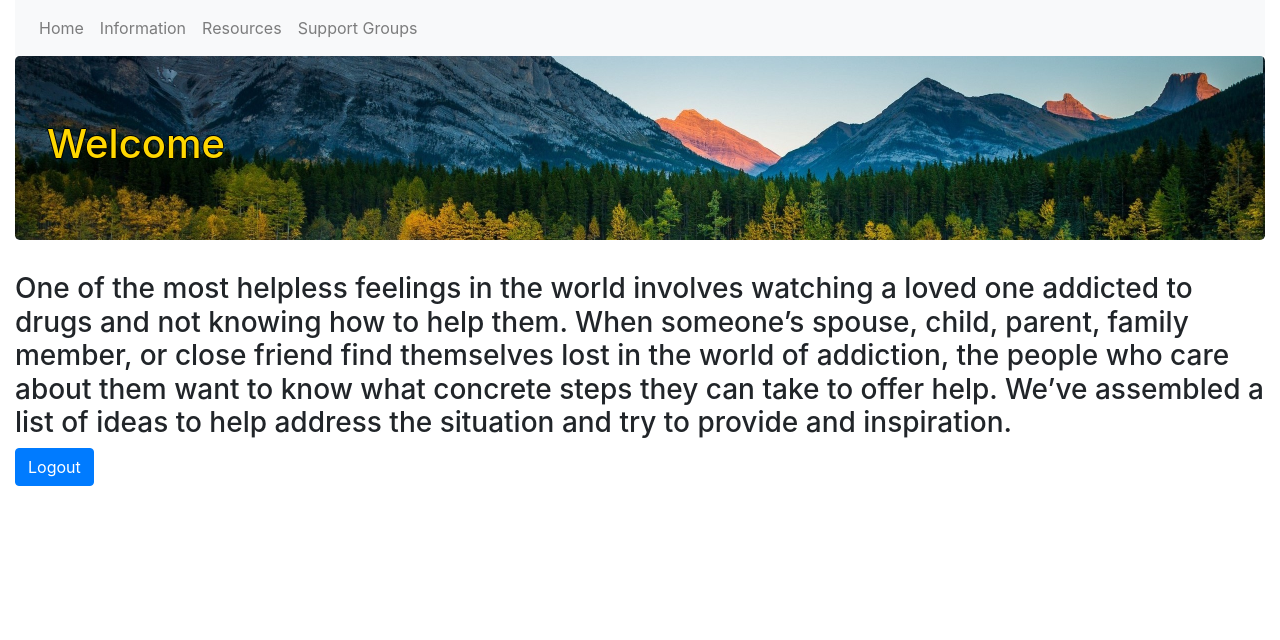
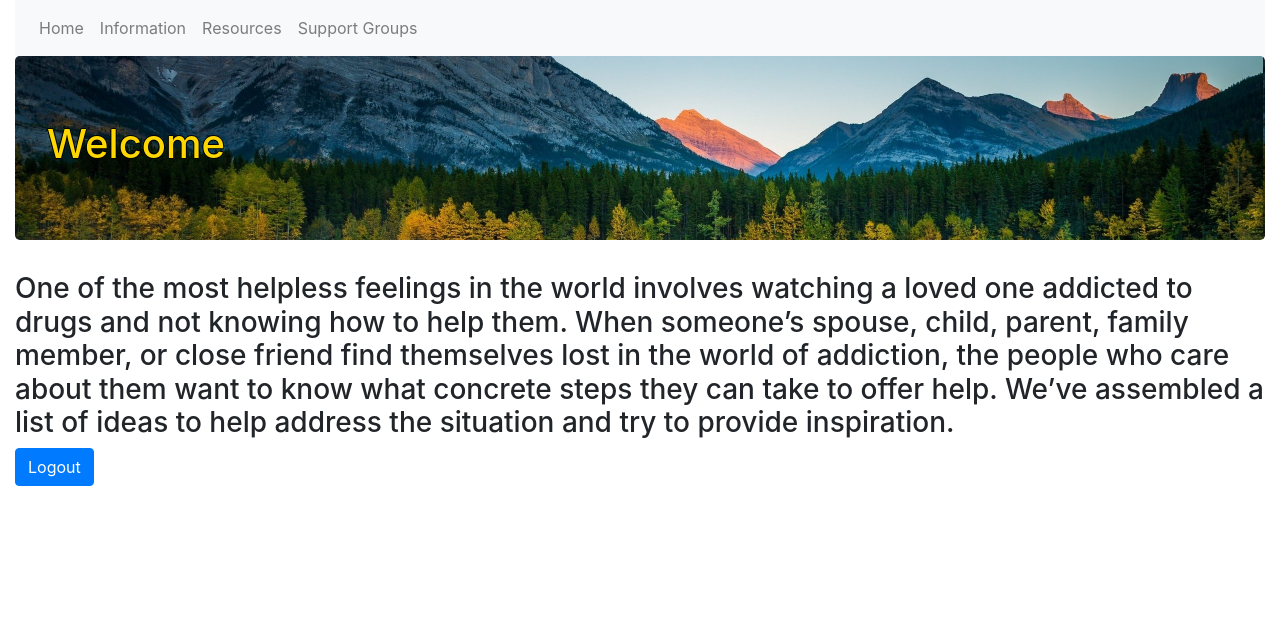
Before and after one commit to AddyMcCabe/addiction-recovery-resources-app, a Flask app: page /home in a window 1280 px wide. Shown: the top 640 px of the page. Run offline with Flask 2, Linux system fonts and the light colour scheme; the visitor is signed in with stand-in values (Sample User, id 1).

Commit message:
fixed typo in home.html

```diff
--- a/src/__init__.py
+++ b/src/__init__.py
@@ -1,6 +1,5 @@
 from flask_login import login_required, login_user, LoginManager, logout_user, LoginManager, UserMixin
 from jinja2 import StrictUndefined
-# from src.model import User, Group, Resource
 from flask import Flask, render_template, url_for, redirect, request, flash
 from werkzeug.security import generate_password_hash, check_password_hash
 from src.forms import LoginForm, RegisterForm, AddResourceForm, AddGroupForm
@@ -208,6 +207,7 @@ def delete(id):
 def delete_resource(id):
     resource_to_delete = Resource.query.get_or_404(id)
 
+
     try:
         db.session.delete(resource_to_delete)
         db.session.commit()
--- a/src/templates/home.html
+++ b/src/templates/home.html
@@ -5,7 +5,7 @@
 </div>
 <h3>
     One of the most helpless feelings in the world involves watching a loved one addicted to drugs and not knowing how to help them. When someone’s spouse, child, parent, family member, or close friend find themselves lost in the world of addiction, the people who care about them want to know what concrete steps they can take to offer help.
-    We’ve assembled a list of ideas to help address the situation and try to provide and inspiration.
+    We’ve assembled a list of ideas to help address the situation and try to provide inspiration.
 </h3>
 <a href="{{url_for('logout')}}" class="btn btn-primary">Logout</a>
 {% endblock %}
```
